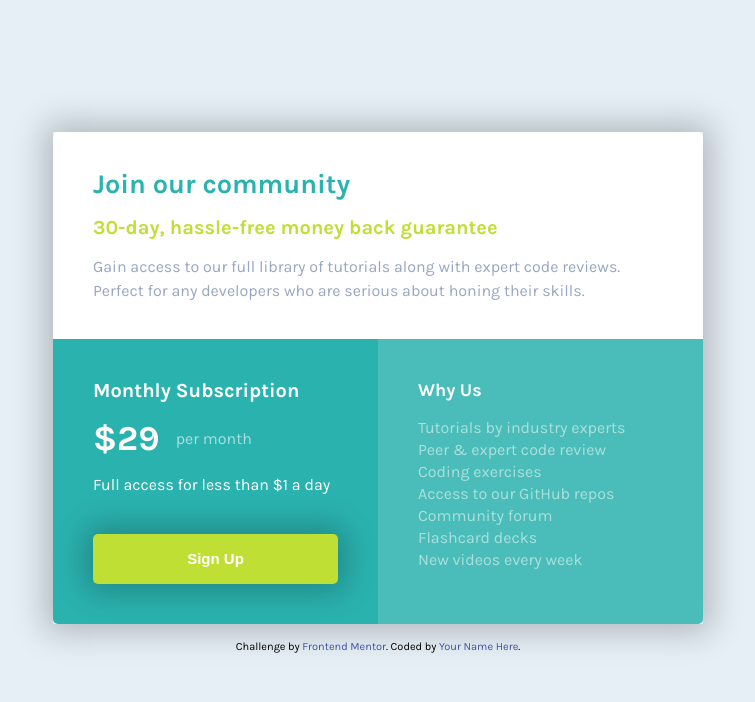
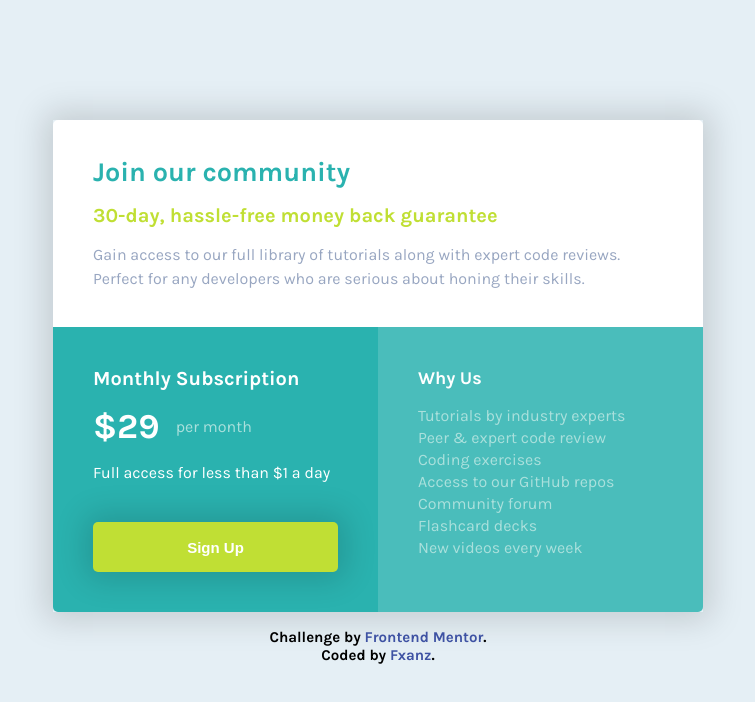
Before and after one commit to Fxanz/Frontendmentor-Single-Price-Grid-Component, a plain HTML site: page index.html in a window 1280 px wide. Shown: the whole page, without its empty margins (262-1017 px from the left). Drawn offline with Linux system fonts and the light colour scheme.

Commit message:
some change
change style on attribution, adjust the shadow

```diff
--- a/index.html
+++ b/index.html
@@ -41,7 +41,11 @@
       </div>
     </main>
     <footer>
-      <p class="attribution">Challenge by <a href="https://www.frontendmentor.io?ref=challenge" target="_blank">Frontend Mentor</a>. Coded by <a href="#">Your Name Here</a>.</p>
+      <p class="attribution">
+        Challenge by <a href="https://www.frontendmentor.io?ref=challenge" target="_blank">Frontend Mentor</a>.
+        <br>
+        Coded by <a href="#">Fxanz</a>.
+      </p>
     </footer>
   </body>
 </html>
--- a/style.css
+++ b/style.css
@@ -70,9 +70,9 @@ body {
   min-height: 100vh;
 }
 main {
-  box-shadow: 0px 0px 31px 8px rgba(0, 0, 0, 0.23);
-  -webkit-box-shadow: 0px 0px 31px 8px rgba(0, 0, 0, 0.23);
-  -moz-box-shadow: 0px 0px 31px 8px rgba(0, 0, 0, 0.23);
+  box-shadow: 0px 0px 31px 8px rgba(0, 0, 0, 0.15);
+  -webkit-box-shadow: 0px 0px 31px 8px rgba(0, 0, 0, 0.15);
+  -moz-box-shadow: 0px 0px 31px 8px rgba(0, 0, 0, 0.15);
   max-width: 650px;
 }
 .card1 {
@@ -137,9 +137,9 @@ p {
   font-weight: 700;
   border-radius: 5px;
   font-size: 15px;
-  box-shadow: 0px 0px 31px 8px rgba(0, 0, 0, 0.23);
-  -webkit-box-shadow: 0px 0px 31px 8px rgba(0, 0, 0, 0.23);
-  -moz-box-shadow: 0px 0px 31px 8px rgba(0, 0, 0, 0.23);
+  box-shadow: 0px 0px 31px 8px rgba(0, 0, 0, 0.15);
+  -webkit-box-shadow: 0px 0px 31px 8px rgba(0, 0, 0, 0.15);
+  -moz-box-shadow: 0px 0px 31px 8px rgba(0, 0, 0, 0.15);
 }
 .card3 {
   background-color: #4abdbb;
@@ -157,10 +157,16 @@ p {
   margin-right: 30px;
   color: #aae0dc;
 }
+
 .attribution {
+  margin-top: 1rem;
   font-size: 11px;
   text-align: center;
+  font-size: 15px;
+  font-weight: 700;
 }
+
 .attribution a {
   color: hsl(228, 45%, 44%);
+  text-decoration: none;
 }
```
